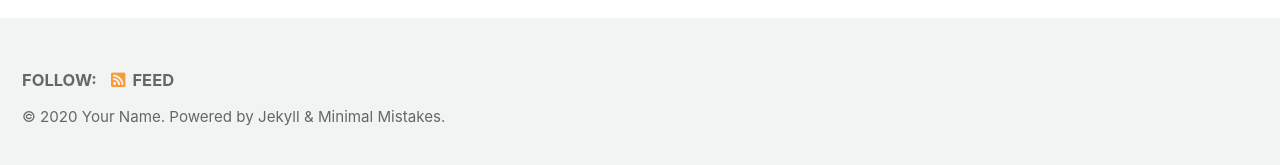
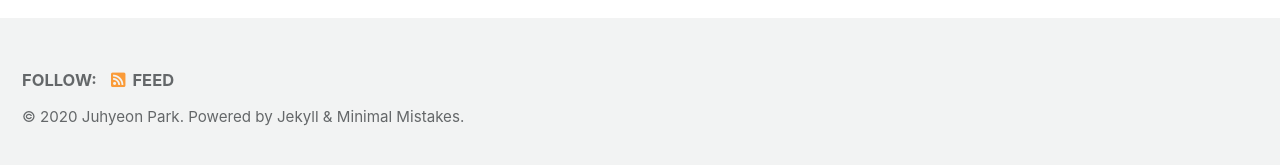
Before and after one commit to jhyeonpark/jhyeonpark.github.io, a Jekyll site: the page built from index.html, in a window 1280 px wide. Shown: the part 727-892 px from the top of the page. Built offline with Jekyll 4.4.1, drawn with Linux system fonts in a browser that asks for light colours; cached includes are drawn as plain includes; the list of posts is cut into pages by our own code.

Commit message:
Update _config.yml

```diff
--- a/_config.yml
+++ b/_config.yml
@@ -19,7 +19,7 @@ locale                   : "en-US"
 title                    : "Site Title"
 title_separator          : "-"
 subtitle                 : # site tagline that appears below site title in masthead
-name                     : "Your Name"
+name                     : "Juhyeon Park"
 description              : "An amazing website."
 url                      : "https://jhyeonpark.github.io"
 baseurl                  : ""
```
